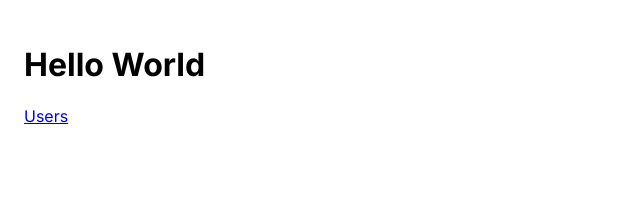
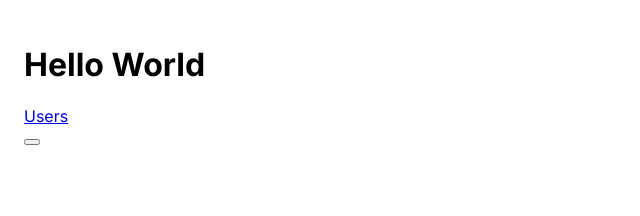
Before and after one commit to louisnguyenn/TraceBack, a Next.js app: page / in a window 1280 px wide. Shown: the top 216 px of the page, without its empty margins (0-640 px from the left). Built offline with nearby package versions, Linux system fonts and the light colour scheme.

Commit message:
add page components

```diff
--- /dev/null
+++ b/app/components/AddToCart.tsx
@@ -0,0 +1,12 @@
+'use client'; // tells the next.js complier to run in client side
+import React from 'react';
+
+const AddToCart = () => {
+	return (
+		<div>
+			<button onClick={() => console.log('Click')}></button>
+		</div>
+	);
+};
+
+export default AddToCart;
--- /dev/null
+++ b/app/components/ProductCard.tsx
@@ -0,0 +1,16 @@
+//
+// this component will be rendered in server side
+//
+
+import React from 'react';
+import AddToCart from "./AddToCart";
+
+const ProductCard = () => {
+	return (
+		<div>
+      <AddToCart />
+		</div>
+	);
+};
+
+export default ProductCard;
--- a/app/page.tsx
+++ b/app/page.tsx
@@ -1,11 +1,13 @@
 import Image from 'next/image'
 import Link from "next/link"
+import ProductCard from "./components/ProductCard"
 
 export default function Home() {
   return (
     <main>
       <h1>Hello World</h1>
       <Link href="/users">Users</Link>
+      <ProductCard />
     </main>
   )
 }
```
